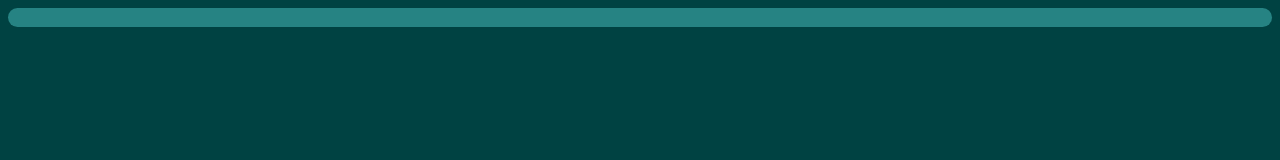
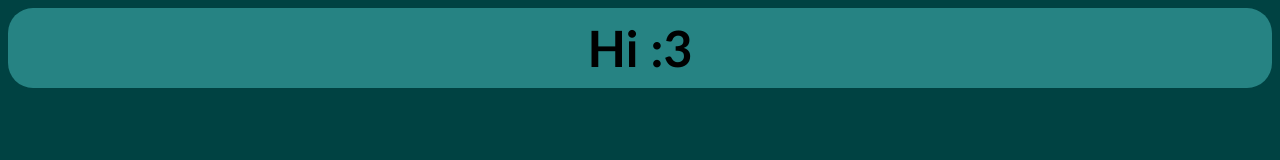
Before and after one commit to clear-leo/impostor, a plain HTML site: page index.html in a window 1280 px wide. Drawn offline with Linux system fonts and the light colour scheme.

Commit message:
Add title with style

```diff
--- a/index.html
+++ b/index.html
@@ -8,7 +8,7 @@
 </head>
 <body>
     <div class="docWide titleBg">
-        <div><img src=""></div>
+        <div class="title">Hi :3</div>
     </div>
 
 </body>
--- a/styles.css
+++ b/styles.css
@@ -3,17 +3,31 @@
     box-sizing: border-box;
 }
 
-
 body {
     background-color: #004242;
 }
+
 .docWide {
     width: 100%;
 }
+
+
 .titleBg {
     display: flex;
     justify-content: center;
-    align-content: center;
     background-color: rgba(66, 179, 179, 0.575);
     border-radius: 25px;
+    align-self: center;
+    align-items: center;
 }
+
+.title {
+    display: inline-flex;
+    align-self: center;
+    align-items: center;
+    font-weight: 1000;
+    font-size: 50px;
+    margin-top: 10px;
+    margin-bottom: 10px;
+    color: black;
+}
```
